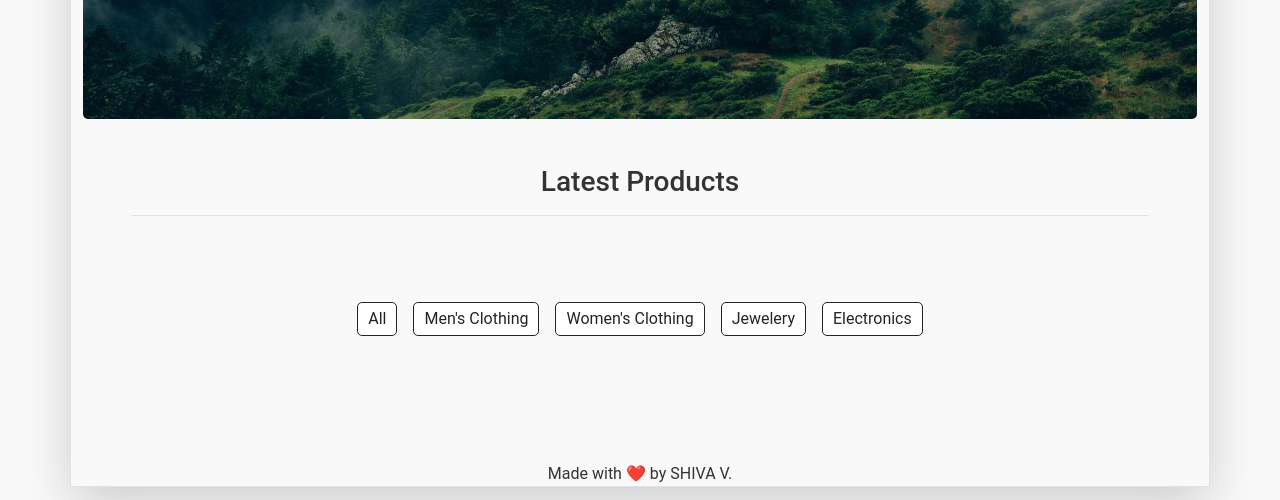
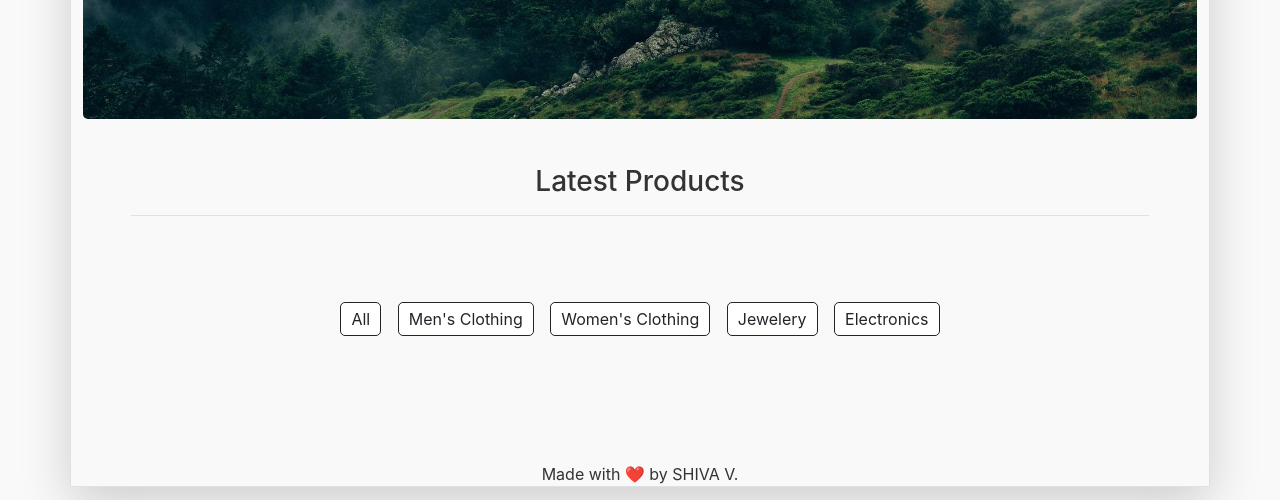
Before and after one commit to Shiva2589014/TrendMall, a plain HTML site: page index.html in a window 1280 px wide. Shown: the part 300-800 px from the top of the page. Drawn offline with nearby package versions, Linux system fonts and the light colour scheme; no server answers.

Commit message:
15th commi

```diff
--- a/styles.css
+++ b/styles.css
@@ -14,9 +14,9 @@ body {
   color: #333;
   border: 3px solid;
   margin-top: 2px;
-  font-family: "Roboto", "Open Sans", sans-serif;
+  font-family: 'Poppins', -apple-system, BlinkMacSystemFont, 'Segoe UI', Roboto,
+  Oxygen, Ubuntu, Cantarell, 'Open Sans', 'Helvetica Neue', sans-serif;
 }
-
 header {
   display: flex;
   justify-content: space-between;
```
